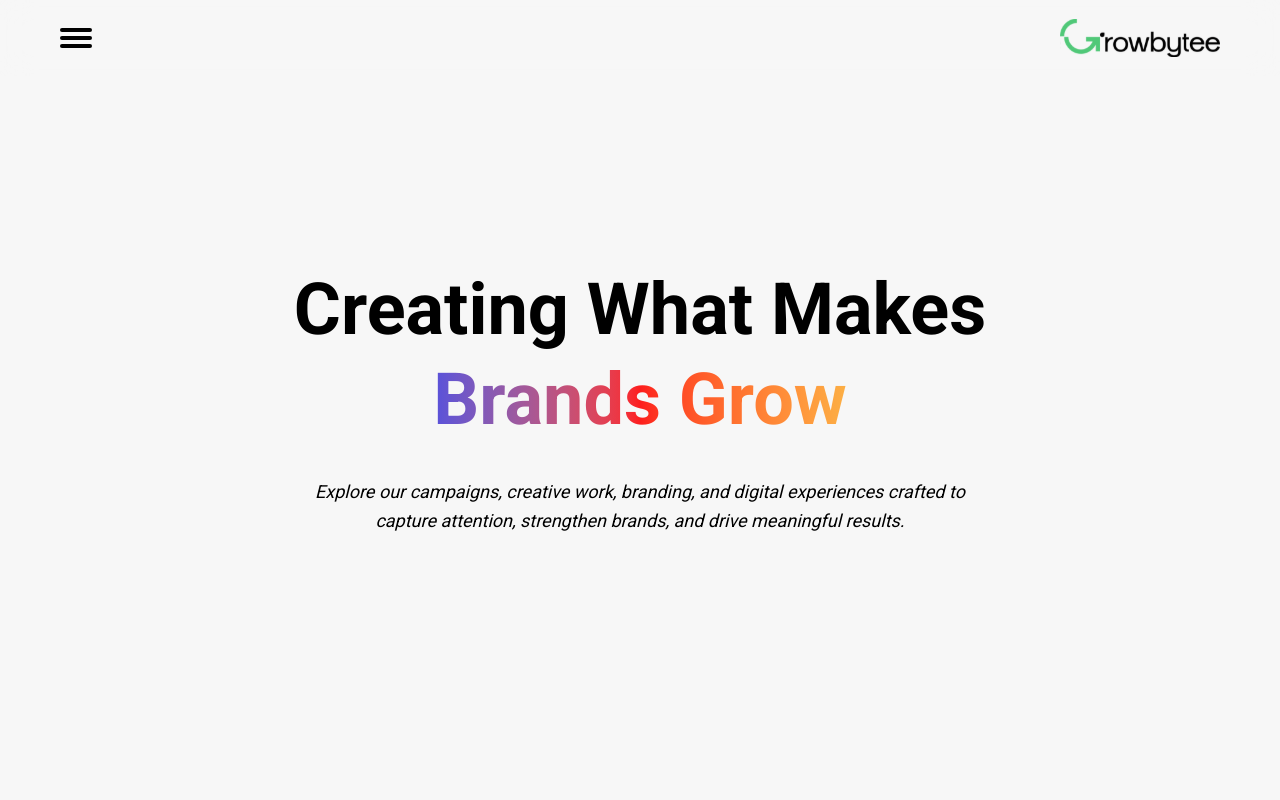
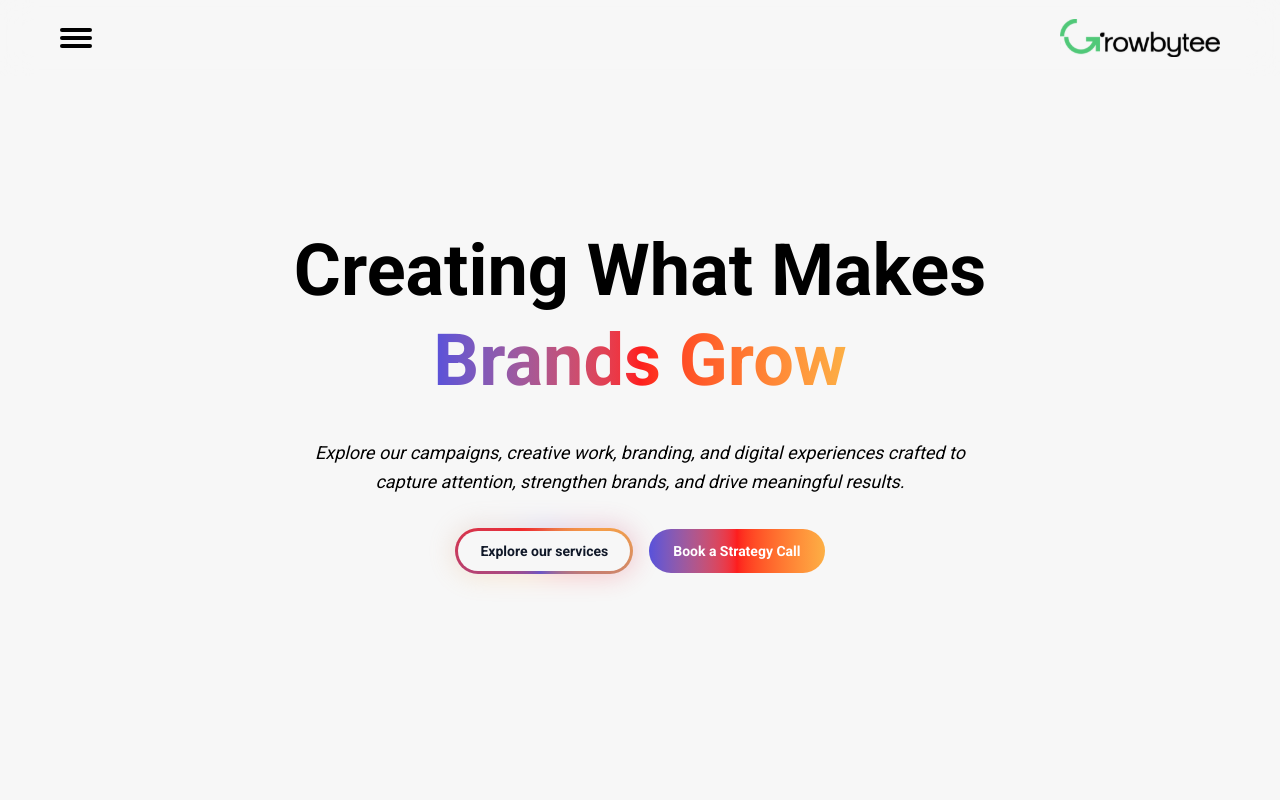
Before and after one commit to iunoware/growbytee-global, a Next.js app: page /our-works in a window 1280 px wide. Shown: the top 800 px of the page. Built offline with nearby package versions, Linux system fonts and the light colour scheme.

Commit message:
all done

```diff
--- a/src/app/(components)/Hero.tsx
+++ b/src/app/(components)/Hero.tsx
@@ -6,6 +6,7 @@ import { useGSAP } from "@gsap/react";
 import GradientButton from "@/src/components/ui/GradientButton";
 // import {} from "@heroicons/react/24/outline";
 import { PlayIcon, SpeakerWaveIcon, SpeakerXMarkIcon } from "@heroicons/react/24/solid";
+import { whatsappUrl } from "@/src/lib/data";
 
 gsap.registerPlugin(useGSAP);
 
@@ -17,8 +18,8 @@ export default function Hero() {
   const [isPlaying, setIsPlaying] = useState(true);
   // const [showPauseFeedback, setShowPauseFeedback] = useState(false);
 
-  const message = "Hi, I am ____, and I would like to book a strategy call.";
-  const whatsappUrl = `https://wa.me/919876543210?text=${encodeURIComponent(message)}`;
+  // const message = "Hi, I am ____, and I would like to book a strategy call.";
+  // const whatsappUrl = `https://wa.me/91${phoneNumber1}?text=${encodeURIComponent(message)}`;
 
   async function handlePlayToggle() {
     const video = videoRef.current;
--- a/src/app/(components)/StorySection.tsx
+++ b/src/app/(components)/StorySection.tsx
@@ -13,36 +13,42 @@ const industries = [
     alt: "Politics",
     gradient: "from-[#ff4d5f] via-[#ff783f] to-[#ffc92f]",
     images: "mike-2.svg",
+    href: "",
   },
   {
     title: "Bakery",
     alt: "Bakery",
     gradient: "from-[#96c8ff] via-[#9ce4ec] to-[#63e7d6]",
     images: "cake.svg",
+    href: "",
   },
   {
     title: "Restaurant",
     alt: "Restaurant",
     gradient: "from-[#ffe500] via-[#dfe000] to-[#83b500]",
     images: "chef-hat.svg",
+    href: "",
   },
   {
     title: "Constructions",
     alt: "Constructions",
     gradient: "from-[#202828] via-[#283030] to-[#373b3c]",
     images: "helmet.svg",
+    href: "",
   },
   {
     title: "Saloon",
     alt: "Saloon",
     gradient: "from-[#ff6570] via-[#f89ca6] to-[#f9d6c2]",
     images: "hair-saloon.svg",
+    href: "",
   },
   {
     title: "See more",
     alt: "See More",
     gradient: "from-[#a99be7] via-[#c3a8e2] to-[#efb5cf]",
     images: "see-more.svg",
+    href: "/services",
   },
 ];
 
@@ -78,6 +84,36 @@ export default function StorySection() {
               key={industry.title}
               className="story-coin group min-w-32.5 shrink-0 text-center lg:min-w-0 "
             >
+              {industry.title === "See more" ? (
+                <div>
+                  <a
+                    href={industry.href}
+                    className="story-coin-outline relative isolate mx-auto flex h-32 w-32 items-center justify-center rounded-full p-0.75 transition-transform duration-300 group-hover:-translate-y-1 group-hover:scale-[1.03] sm:h-34 sm:w-34"
+                  >
+                    <div
+                      className={`relative z-10 flex h-full w-full items-center justify-center rounded-full bg-linear-to-br ${industry.gradient}`}
+                    >
+                      <div
+                        className={`relative ${
+                          industry.title === "See more" ? "h-12 w-12" : "h-20 w-20"
+                        }`}
+                      >
+                        <Image
+                          alt={industry.alt}
+                          src={`/images/${industry.images}`}
+                          fill
+                          className="object-contain drop-shadow-lg drop-shadow-gray-50/20"
+                        />
+                      </div>
+                    </div>
+                  </a>
+
+                  <h3 className="mt-4 text-base font-medium text-neutral-950 sm:text-lg">
+                    {industry.title}
+                  </h3>
+                </div>
+              ) : (
+                <div>
                   <div className="story-coin-outline relative isolate mx-auto flex h-32 w-32 items-center justify-center rounded-full p-0.75 transition-transform duration-300 group-hover:-translate-y-1 group-hover:scale-[1.03] sm:h-34 sm:w-34">
                     <div
                       className={`relative z-10 flex h-full w-full items-center justify-center rounded-full bg-linear-to-br ${industry.gradient}`}
@@ -100,6 +136,8 @@ export default function StorySection() {
                   <h3 className="mt-4 text-base font-medium text-neutral-950 sm:text-lg">
                     {industry.title}
                   </h3>
+                </div>
+              )}
             </article>
           ))}
         </div>
--- a/src/app/about/(components)/MissionVision.tsx
+++ b/src/app/about/(components)/MissionVision.tsx
@@ -18,7 +18,7 @@ export default function MissionVision() {
         </LineFadeIn>
 
         {/* decorative circle */}
-        <div className="absolute -right-10 -bottom-24 size-72 rounded-full bg-white" />
+        {/* <div className="absolute -right-10 -bottom-24 size-72 rounded-full bg-white" /> */}
       </div>
 
       {/* Vision */}
--- a/src/app/our-works/page.tsx
+++ b/src/app/our-works/page.tsx
@@ -1,6 +1,7 @@
 import CTASection from "@/src/components/CTASection";
 import PageHero from "@/src/components/molecule/PageHero";
 import WorksGrid from "./(components)/WorksGrid";
+import { whatsappUrl } from "@/src/lib/data";
 
 export default function OurWorks() {
   return (
@@ -10,6 +11,9 @@ export default function OurWorks() {
         title="Creating What Makes"
         highlight="Brands Grow"
         description="Explore our campaigns, creative work, branding, and digital experiences crafted to capture attention, strengthen brands, and drive meaningful results."
+        href="/services"
+        gradientButtonText="Explore our services"
+        whatsappUrl={whatsappUrl}
       />
       <WorksGrid />
       <CTASection />
--- a/src/app/services/page.tsx
+++ b/src/app/services/page.tsx
@@ -1,3 +1,4 @@
+import CTASection from "@/src/components/CTASection";
 import ChallengeSection from "./(components)/ChallengeSection";
 import HowWeDeliver from "./(components)/HowWeDeliver";
 import MoreThanMarketing from "./(components)/MoreThanMarketing";
@@ -10,6 +11,7 @@ export default function OurWorks() {
       <HowWeDeliver />
       <ChallengeSection />
       <MoreThanMarketing />
+      <CTASection />
     </>
   );
 }
--- a/src/components/CTASection.tsx
+++ b/src/components/CTASection.tsx
@@ -7,14 +7,15 @@ import { ScrollTrigger } from "gsap/ScrollTrigger";
 import { useGSAP } from "@gsap/react";
 
 import GradientButton from "@/src/components/ui/GradientButton";
+import { whatsappUrl } from "../lib/data";
 
 gsap.registerPlugin(useGSAP, ScrollTrigger);
 
 export default function CTASection() {
   const sectionRef = useRef<HTMLElement>(null);
 
-  const message = "Hi, I am ____, and I would like to book a strategy call.";
-  const whatsappUrl = `https://wa.me/919876543210?text=${encodeURIComponent(message)}`;
+  // const message = "Hi, I am ____, and I would like to book a strategy call.";
+  // const whatsappUrl = `https://wa.me/91${phoneNumber1}?text=${encodeURIComponent(message)}`;
 
   useGSAP(
     () => {
--- a/src/components/Footer.tsx
+++ b/src/components/Footer.tsx
@@ -5,6 +5,7 @@ import Image from "next/image";
 import GradientButton from "./ui/GradientButton";
 import NewsletterForm from "@/src/components/molecule/NewsLetterForm";
 import { usePageTransition } from "./molecule/TransitionProvider";
+import { email, phoneNumber1, phoneNumber2, whatsappUrl } from "../lib/data";
 
 const footerLinks = [
   {
@@ -26,6 +27,11 @@ const footerLinks = [
 ];
 
 const socialLinks = [
+  {
+    label: "Email",
+    href: `https://mail.google.com/mail/?view=cm&fs=1&to=${email}`,
+    icon: MailIcon,
+  },
   {
     label: "Instagram",
     href: "https://www.instagram.com/growbytee_global",
@@ -76,7 +82,6 @@ function MarqueeGroup() {
           key={item.id}
           className="flex shrink-0 items-center gap-8 pr-8 sm:gap-10 sm:pr-10 lg:gap-12 lg:pr-12"
         >
-          {/* <span className="h-4 w-4 rounded-full bg-[#171717] sm:h-5 sm:w-5" /> */}
           <div className="h-4 w-4 relative">
             <Image alt="Growbytee" src="/images/black-dot.svg" fill />
           </div>
@@ -151,7 +156,9 @@ export default function Footer() {
 
           {/* Contact */}
           <div className="flex flex-col items-start md:items-end">
-            <GradientButton variant="background">Book a Strategy Call</GradientButton>
+            <GradientButton variant="background" href={whatsappUrl}>
+              Book a Strategy Call
+            </GradientButton>
 
             <address className="mt-4 max-w-56 text-left text-xs leading-relaxed not-italic text-white/80 md:text-right">
               No.248A, first floor, AV Complex, Thiruchendur Main Road,
@@ -160,6 +167,42 @@ export default function Footer() {
               <br />
               Palayamkottai, Tamil Nadu 627002
             </address>
+
+            {/* phone number */}
+            <div className="mt-4 max-w-64 text-left text-sm leading-relaxed not-italic text-white/80 md:text-right">
+              <div>
+                Contact:{" "}
+                <a
+                  href={`tel:+91${phoneNumber1}`}
+                  target="_blank"
+                  rel="noopener noreferrer"
+                >
+                  {phoneNumber1.slice(0, 5)} {phoneNumber1.slice(5, 11)}
+                </a>
+                ,{" "}
+                <a
+                  href={`tel:+91${phoneNumber2}`}
+                  target="_blank"
+                  rel="noopener noreferrer"
+                >
+                  {phoneNumber2.slice(0, 5)} {phoneNumber2.slice(5, 11)}
+                </a>
+              </div>
+            </div>
+
+            {/* email */}
+            {/* <div className="mt-2 max-w-56 text-left text-sm leading-relaxed not-italic text-white/80 md:text-right">
+              <div>
+                mail:{" "}
+                <a
+                  href={`https://mail.google.com/mail/?view=cm&fs=1&to=${email}`}
+                  target="_blank"
+                  rel="noopener noreferrer"
+                >
+                  {email}
+                </a>
+              </div>
+            </div> */}
 
             <div className="mt-5 pb-10 md:pb-1 flex items-center gap-3">
               {socialLinks.map(({ label, href, icon: Icon }) => (
@@ -235,3 +278,11 @@ function XIcon({ className = "" }: { className?: string }) {
     </svg>
   );
 }
+
+function MailIcon({ className = "" }: { className?: string }) {
+  return (
+    <svg viewBox="0 0 24 24" fill="currentColor" className={className} aria-hidden="true">
+      <path d="M20 4H4c-1.1 0-2 .9-2 2v12c0 1.1.9 2 2 2h16c1.1 0 2-.9 2-2V6c0-1.1-.9-2-2-2Zm0 4-8 5-8-5V6l8 5 8-5v2Z" />
+    </svg>
+  );
+}
--- a/src/components/molecule/PageHero.tsx
+++ b/src/components/molecule/PageHero.tsx
@@ -5,6 +5,7 @@ import { useRef } from "react";
 // import { useGSAP } from "@gsap/react";
 import FadeIn from "./FadeIn";
 import GradientText from "../ui/GradientText";
+import GradientButton from "../ui/GradientButton";
 
 // gsap.registerPlugin(useGSAP);
 
@@ -12,9 +13,19 @@ type PageHeroProps = {
   title: string; // black part, e.g. "Creating What Makes"
   highlight: string; // gradient part, e.g. "Brands Grow"
   description: string;
+  href?: string;
+  gradientButtonText?: string;
+  whatsappUrl?: string;
 };
 
-export default function PageHero({ title, highlight, description }: PageHeroProps) {
+export default function PageHero({
+  title,
+  highlight,
+  description,
+  href,
+  gradientButtonText,
+  whatsappUrl,
+}: PageHeroProps) {
   const container = useRef<HTMLElement>(null);
 
   // useGSAP(
@@ -36,12 +47,7 @@ export default function PageHero({ title, highlight, description }: PageHeroProp
       <div className="mx-auto max-w-5xl text-center">
         <FadeIn key={title}>
           <h1 className="text-4xl font-bold leading-tight text-black sm:text-5xl md:text-6xl lg:text-7xl">
-            {/* <span className="hero-item block opacity-0">{title}</span> */}
             <span className="block">{title}</span>
-            {/* <span className="hero-item block bg-linear-to-r from-[#8e44ad] to-[#ff1f1f] bg-clip-text text-transparent opacity-0"> */}
-            {/* <span className="block bg-linear-to-r from-gradient-from via-gradient-via to-gradient-to bg-clip-text text-transparent">
-              {highlight}
-            </span> */}
             <GradientText>{highlight}</GradientText>
           </h1>
         </FadeIn>
@@ -52,6 +58,25 @@ export default function PageHero({ title, highlight, description }: PageHeroProp
             {description}
           </p>
         </FadeIn>
+
+        {gradientButtonText && (
+          <FadeIn>
+            <div className="hero-fade mt-8 flex flex-col gap-4 sm:flex-row sm:items-center justify-center">
+              <GradientButton variant="outline" href={href}>
+                {gradientButtonText}
+              </GradientButton>
+
+              <GradientButton
+                variant="background"
+                target="_blank"
+                rel="noopener noreferrer"
+                href={whatsappUrl}
+              >
+                Book a Strategy Call
+              </GradientButton>
+            </div>
+          </FadeIn>
+        )}
       </div>
     </section>
   );
--- /dev/null
+++ b/src/lib/data.ts
@@ -0,0 +1,16 @@
+// for IT-training
+// export const phoneNumber1: string = "9344653740";
+
+// for Digital marketing
+export const phoneNumber1: string = "9842453740"; // Bujan bro number
+export const phoneNumber2: string = "9344953740"; // office number
+
+export const email: string = "growbyteeofficial@gmail.com";
+
+export const address: string =
+  "No.248A, first floor, AV Complex, Thiruchendur Main Road, Murugan kurichi, Tirunelveli, Palayamkottai, Tamil Nadu 627002";
+
+export const message: string =
+  "Hi, I am ____, and I would like to book a strategy call with Growbytee Global.";
+
+export const whatsappUrl = `https://wa.me/91${phoneNumber1}?text=${encodeURIComponent(message)}`;
```
Lines whose indentation alone changed are shown as unchanged.
